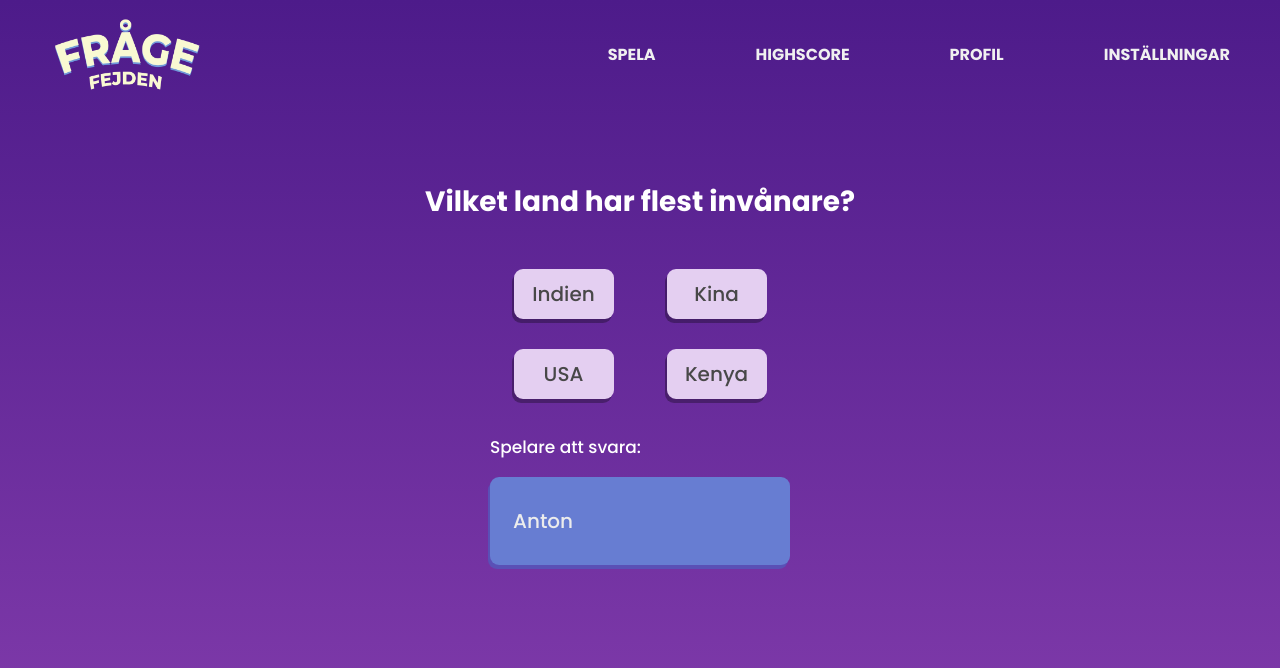
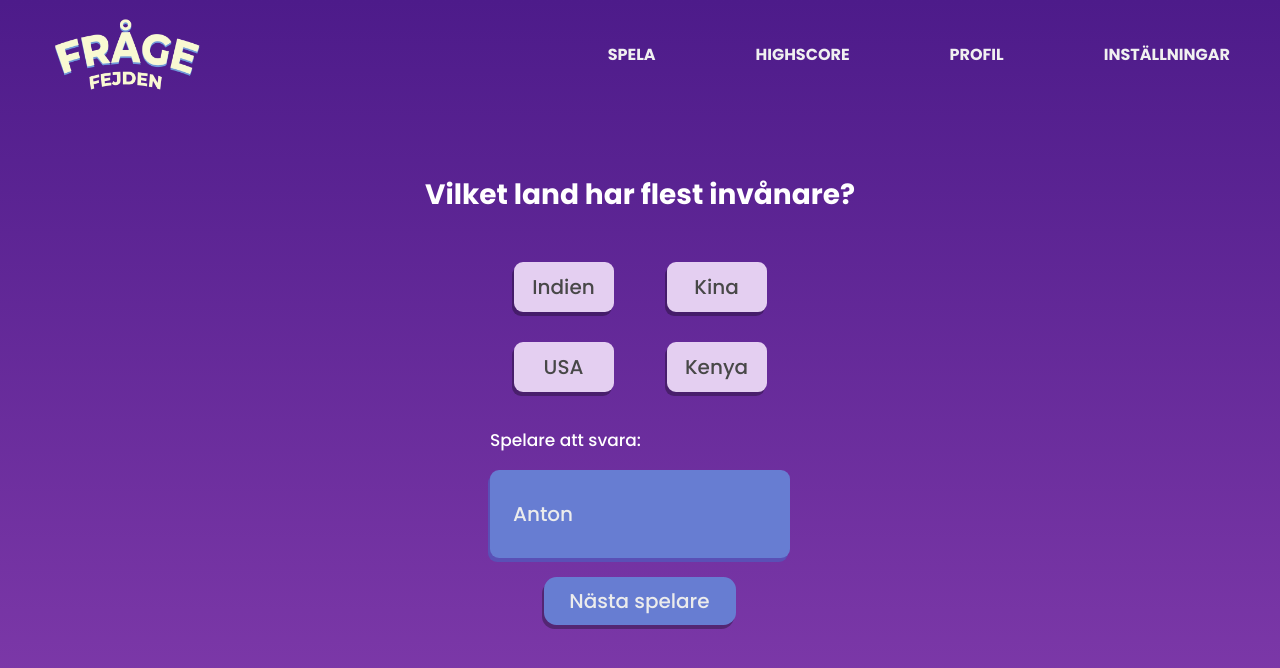
Before and after one commit to visceral89/Agil-Grupp-2, a Vue app: page /game/1 in a window 1280 px wide. Shown: the top 668 px of the page. Built offline with nearby package versions, Linux system fonts and the light colour scheme.

Commit message:
lagt till knapp som dirigerar tillbaks till gameboard

```diff
--- a/src/views/ChosenQuestion.vue
+++ b/src/views/ChosenQuestion.vue
@@ -11,6 +11,10 @@
       </div>
     </div>
     <ActivePlayers />
+
+		<div id="next-btn-wrapper">
+			<RouterLink to="/game"> <Button>Nästa spelare</Button> </RouterLink>
+		</div>
 
 
     <!-- prepare for when props/import is done -->
@@ -29,6 +33,7 @@
 //import the whole json-file
 import questions from '../lib/questions.json'
 import ActivePlayers from '../components/ActivePlayers.vue';
+import Button from '../components/Button.vue'
 
 export default {
   data() {
@@ -72,7 +77,8 @@ export default {
     }
   },
   components: {
-    ActivePlayers
+    ActivePlayers,
+    Button
   }
 }
 </script>
@@ -84,7 +90,7 @@ export default {
     margin: auto;
   }
   h2 {
-    margin-top: 72px;
+    margin-top: 65px;
     margin-bottom: 20px;
     color: #FFF;
     text-align: center;
@@ -132,6 +138,21 @@ export default {
       color: var(--color-neutral-light);
     }
   }
+  #next-btn-wrapper {
+		display: flex;
+    justify-content: center;
+    margin-top: -50px;
+	}
+	Button {
+		background: var(--color-secondary);
+		padding: 9px 26px 9px 25px;
+		color: #ECECEC;
+		font-family: Poppins;
+		font-size: 20px;
+		font-style: normal;
+		font-weight: 500;
+		line-height: normal;
+	}
 
   @media (min-width: 890px) {
     #question-card {
```
